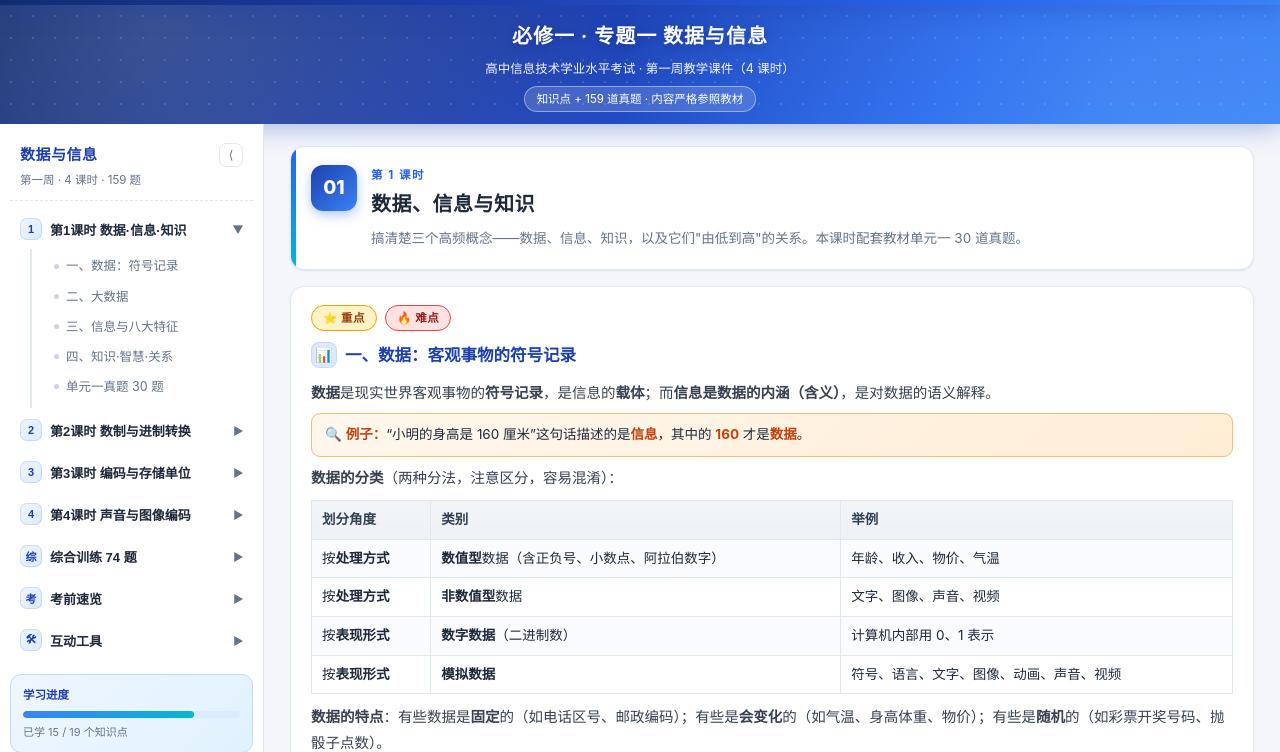
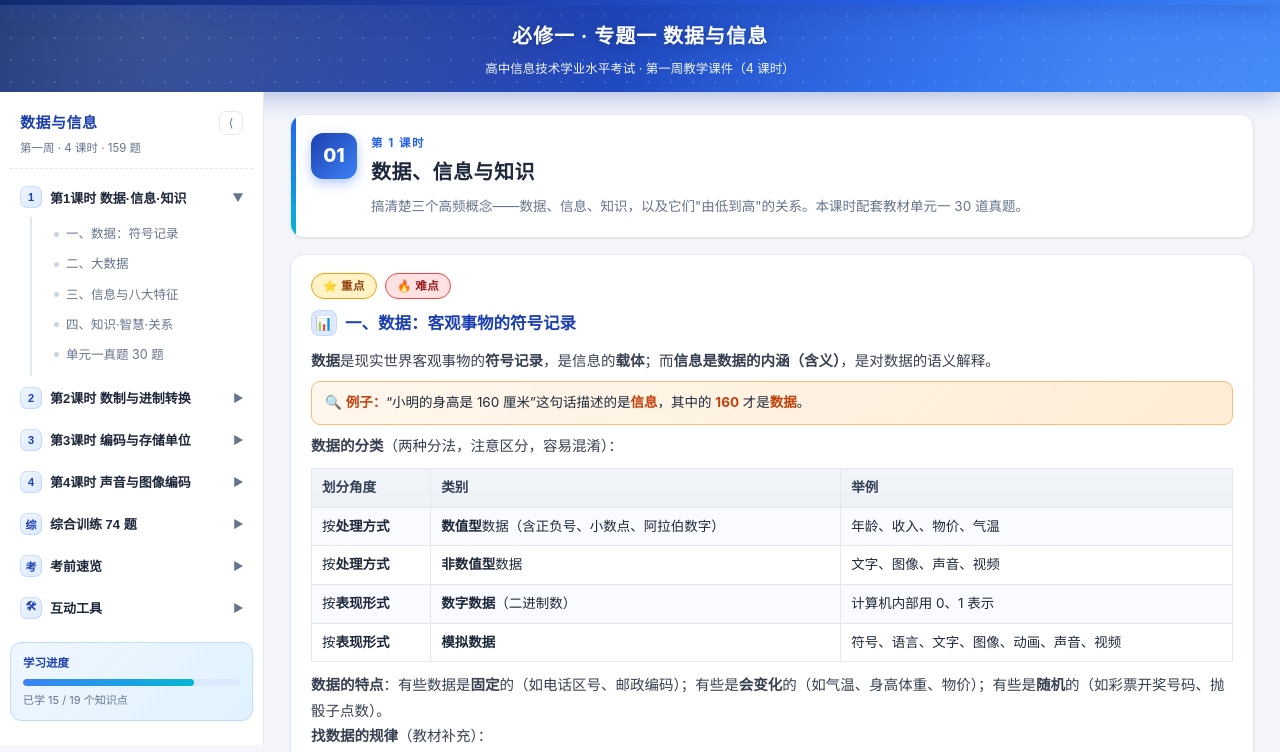
Before and after one commit to dJSheng/dJSheng.github.io, a plain HTML site: page study_it/topic1.html in a window 1280 px wide. Shown: the part 47-799 px from the top of the page. Drawn offline with Linux system fonts and the light colour scheme.

Commit message:
Update topic1.html

```diff
--- a/study_it/topic1.html
+++ b/study_it/topic1.html
@@ -293,7 +293,7 @@
 <header>
   <h1>必修一 · 专题一 数据与信息</h1>
   <p>高中信息技术学业水平考试 · 第一周教学课件（4 课时）</p>
-  <span class="badge">知识点 + 159 道真题 · 内容严格参照教材</span>
+<!--  <span class="badge">知识点 + 159 道真题 · 内容严格参照教材</span> -->
 </header>
 
 <div class="layout">
```
